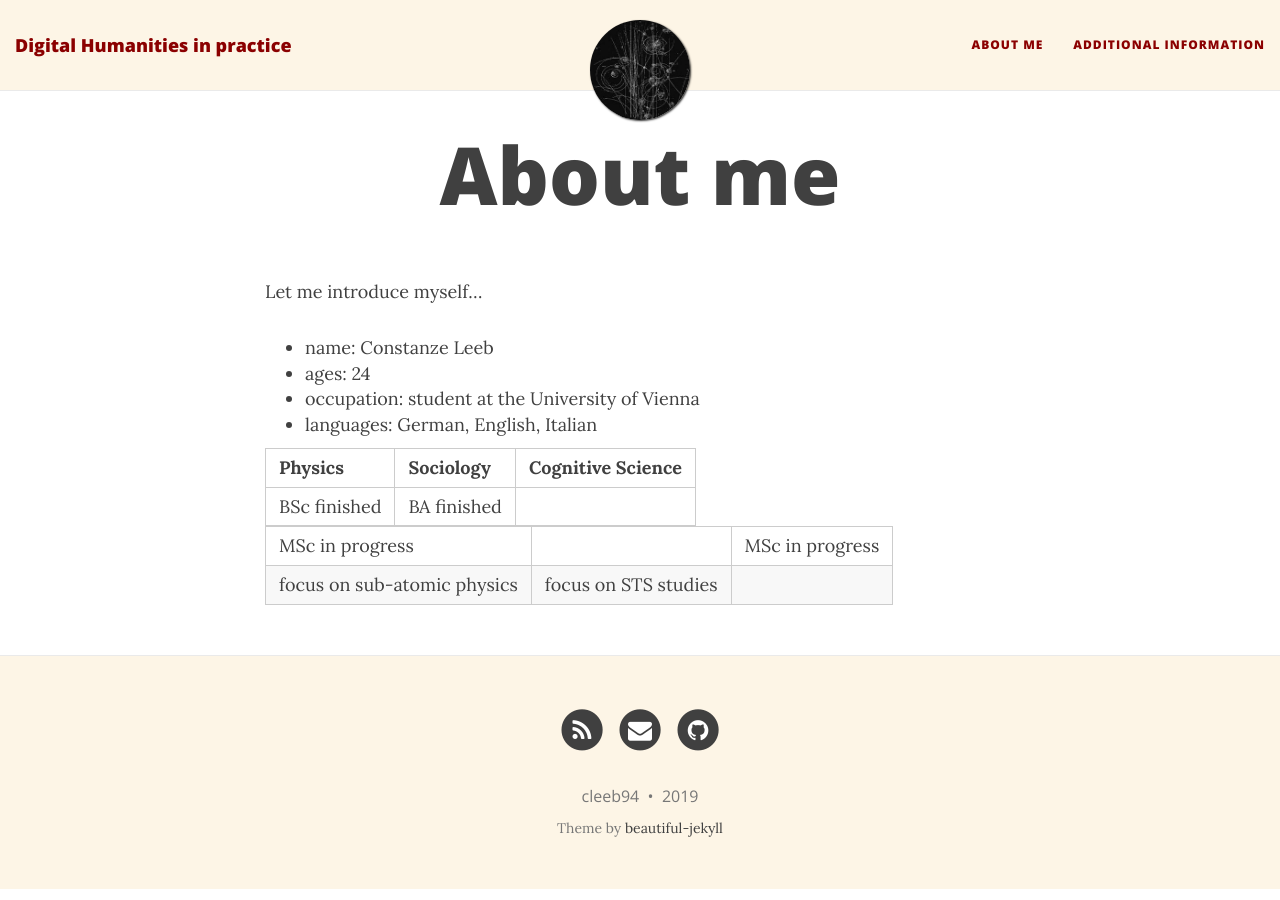
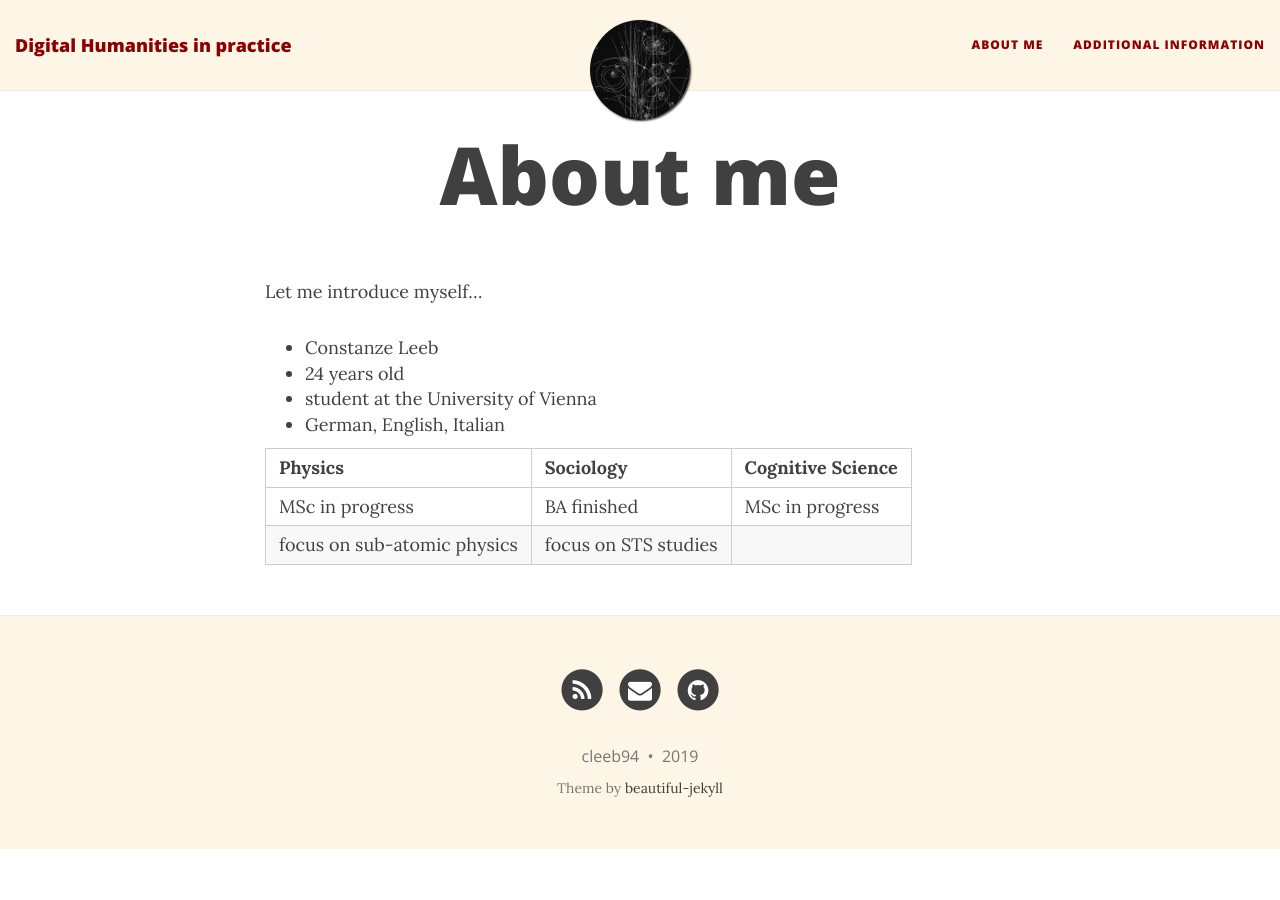
Before and after one commit to cleeb94/DigHum, a Jekyll site: the page built from aboutme.md, in a window 1280 px wide. Built offline with Jekyll 4.4.1, drawn with Linux system fonts in a browser that asks for light colours; nearby versions of some CDN libraries.

Commit message:
improving about me - layout wise

```diff
--- a/aboutme.md
+++ b/aboutme.md
@@ -5,15 +5,13 @@ title: About me
 
 Let me introduce myself...
 
-* name: Constanze Leeb
-* ages: 24
-* occupation: student at the University of Vienna
-* languages: German, English, Italian
+* Constanze Leeb
+* 24 years old
+* student at the University of Vienna
+* German, English, Italian
 
 
 | Physics | Sociology | Cognitive Science|
 | ----------|-----------|----------|
-| BSc finished | BA finished |  |
-
-| MSc in progress | | MSc in progress |
+| MSc in progress | BA finished | MSc in progress |
 | focus on sub-atomic physics | focus on STS studies | |
```
